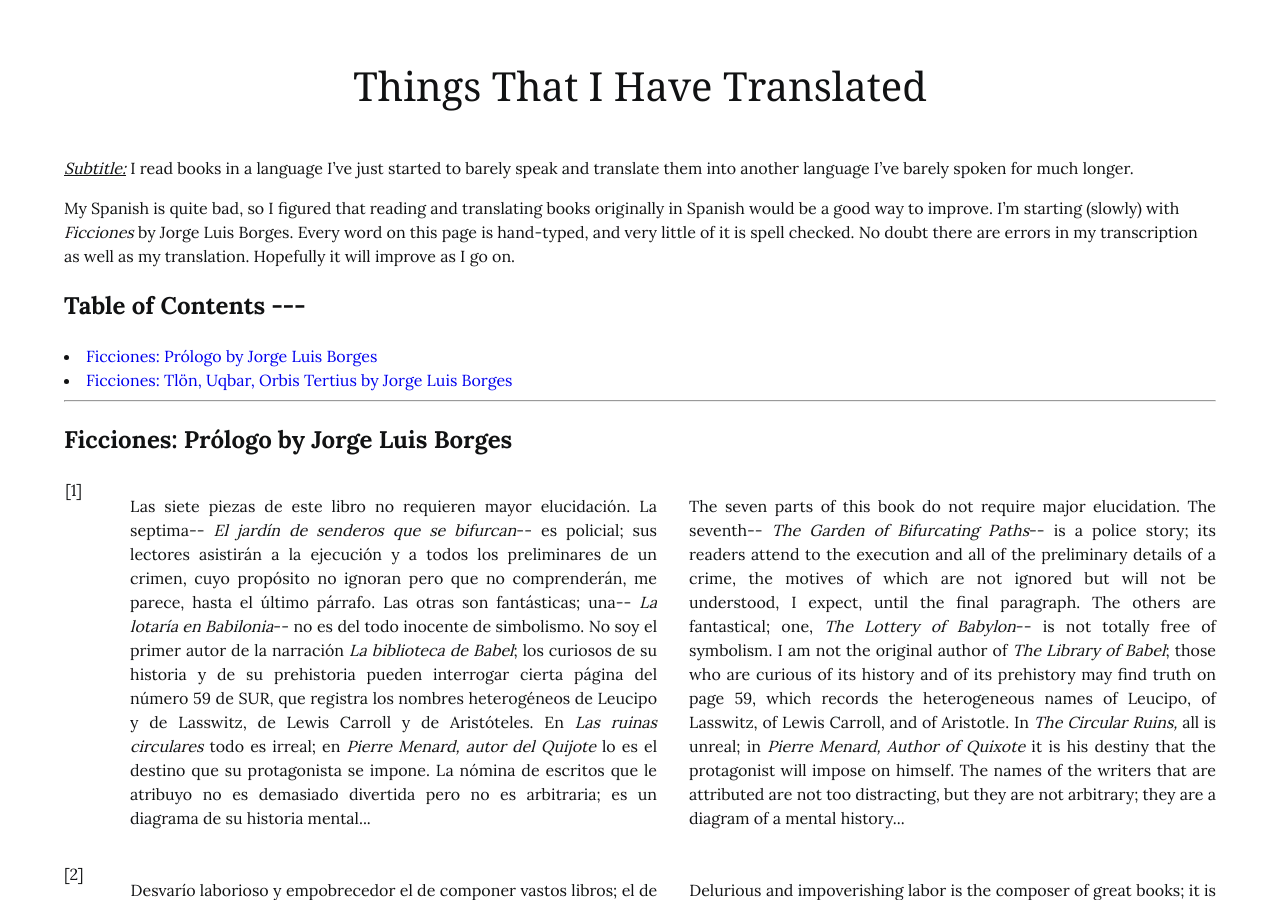
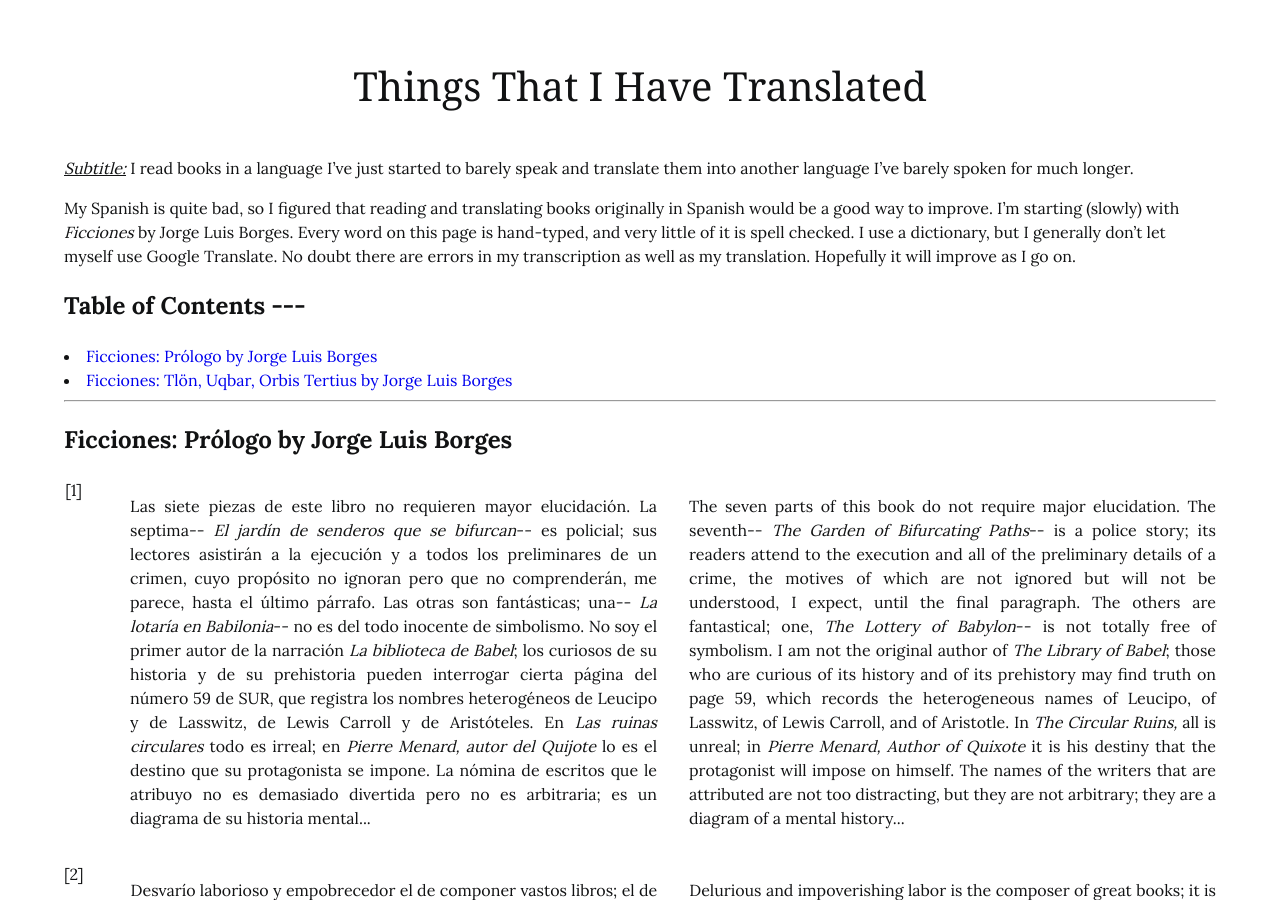
Before and after one commit to stefanarseneau/stefanarseneau.github.io, a Jekyll site: the page built from _posts/2025-01-03-translating.md, in a window 1280 px wide and 900 px high. Built offline with Jekyll 4.4.1, drawn with Linux system fonts in a browser that asks for light colours; nearby versions of some CDN libraries.

Commit message:
fixed things

```diff
--- a/_posts/2025-01-03-translating.md
+++ b/_posts/2025-01-03-translating.md
@@ -6,7 +6,7 @@
 
 <ins>*Subtitle:*</ins> I read books in a language I've just started to barely speak and translate them into another language I've barely spoken for much longer.
 
-My Spanish is quite bad, so I figured that reading and translating books originally in Spanish would be a good way to improve. I'm starting (slowly) with *Ficciones* by Jorge Luis Borges. Every word on this page is hand-typed, and very little of it is spell checked. No doubt there are errors in my transcription as well as my translation. Hopefully it will improve as I go on.
+My Spanish is quite bad, so I figured that reading and translating books originally in Spanish would be a good way to improve. I'm starting (slowly) with *Ficciones* by Jorge Luis Borges. Every word on this page is hand-typed, and very little of it is spell checked. I use a dictionary, but I generally don't let myself use Google Translate. No doubt there are errors in my transcription as well as my translation. Hopefully it will improve as I go on.
 
 <p>
     <h2>Table of Contents ---</h2>
```
